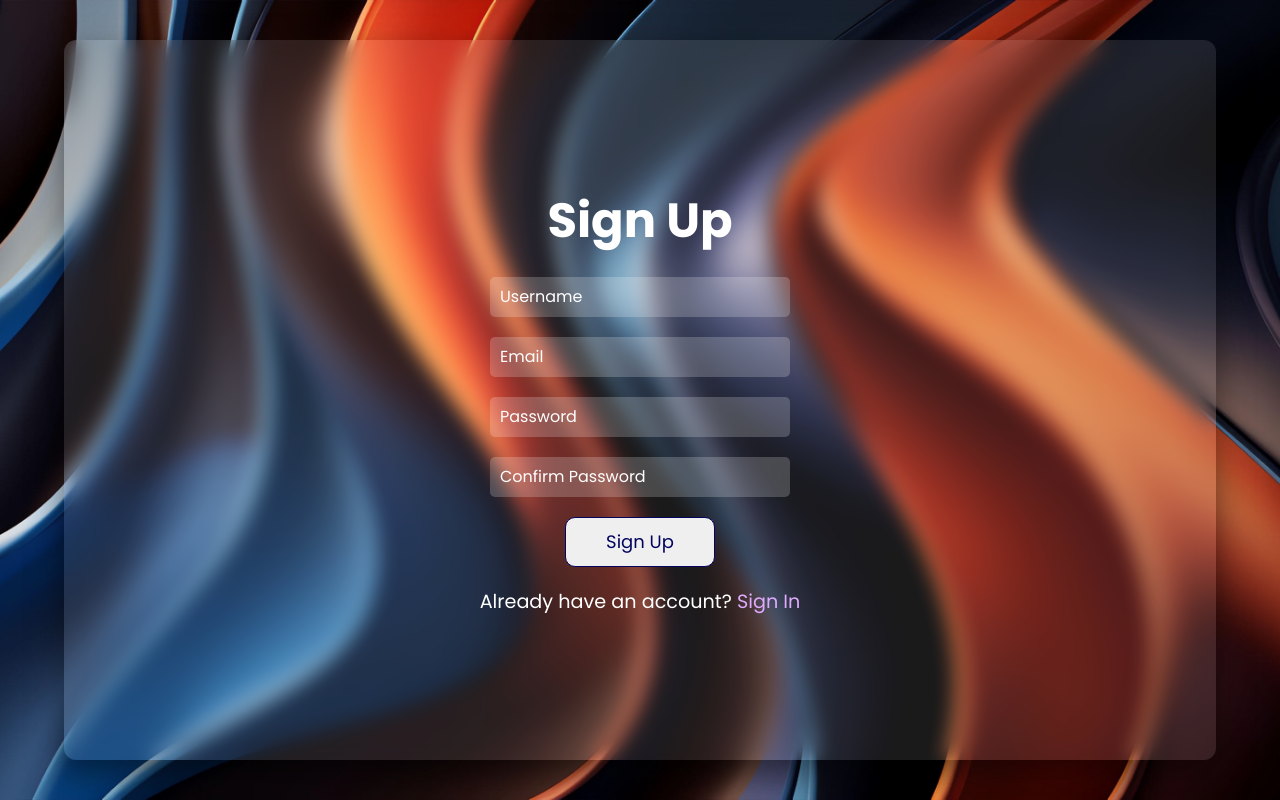
After one commit to Shreyas-Girisha-2001/ByteBuddies, a PHP site: page /signup.html in a window 1280 px wide. The commit adds this page. Run offline with PHP 8.4, Linux system fonts and the light colour scheme.

Commit message:
Sign Up V1

```diff
--- /dev/null
+++ b/signup.html
@@ -0,0 +1,26 @@
+<!DOCTYPE html>
+<html lang="en">
+<head>
+    <meta charset="UTF-8">
+    <meta name="viewport" content="width=device-width, initial-scale=1.0">
+    <title>Sign Up - ByteBuddies</title>
+    <link rel="stylesheet" href="https://cdnjs.cloudflare.com/ajax/libs/font-awesome/5.15.3/css/all.min.css">
+    <link rel="stylesheet" href="style.css">
+</head>
+<body>
+    <div class="container">
+        <div class="content">
+            <h1>Sign Up</h1>
+            <form method="post" action="PHP_files/signup.php">
+                <input type="text" id="username" name="username" placeholder="Username" required>
+                <input type="email" id="email" name="email" placeholder="Email" required>
+                <input type="password" id="password" name="password" placeholder="Password" required>
+                <input type="password" id="cpassword" name="cpassword" placeholder="Confirm Password" required>
+                <button type="submit"><span>Sign Up</span></button>
+            </form>
+            <p>Already have an account? <a href="login.html">Sign In</a></p>
+        </div>
+    </div>
+    <script src="script.js"></script>
+</body>
+</html>
--- a/style.css
+++ b/style.css
@@ -7,13 +7,6 @@
     font-family: 'Poppins', sans-serif;
 }
 
-/* Hide content by default */
-body {
-  display: none;
-}
-
-/* Show content for non-mobile devices */
-@media screen and (min-width: 767px) {
 body {
     display: flex;
     justify-content: center;
@@ -22,22 +15,6 @@ body {
     background-image: url('background1.JPG');
     background-size: cover;
     background-position: center;
-  }
-
-  .message {
-    text-align: center;
-    padding: 20px;
-  }
-
-  .message h1 {
-    font-size: 2rem;
-    color: #333;
-    margin-bottom: 10px;
-  }
-
-  .message p {
-    font-size: 1.2rem;
-    color: #666;
 }
 
 .container {
@@ -57,6 +34,7 @@ body {
     backdrop-filter: blur(10px);
 }
 
+/* Navigation styles */
 nav ul {
     display: flex;
     list-style: none;
@@ -84,20 +62,37 @@ body {
     display: none;
 }
 
+/* Content styles */
 .content {
     text-align: center;
 }
 
 h1 {
-    font-size: 4rem;
+    font-size: 3rem;
     color: #fff;
-    margin-bottom: 10px;
+    margin-bottom: 20px;
 }
 
-  p {
-    font-size: 1.5rem;
+form {
+    display: flex;
+    flex-direction: column;
+    align-items: center;
+}
+
+input {
+    width: 300px;
+    height: 40px;
+    margin-bottom: 20px;
+    padding: 10px;
+    border-radius: 5px;
+    border: none;
+    background-color: rgba(255, 255, 255, 0.2);
     color: #fff;
-    margin-bottom: 40px;
+    font-size: 16px;
+}
+
+input::placeholder {
+    color: #fff;
 }
 
 button {
@@ -108,7 +103,7 @@ body {
     border: 1px solid #03045e;
     position: relative;
     overflow: hidden;
-    margin: 0.5rem;
+    margin-bottom: 20px;
     transition: all 0.5s ease-in;
     z-index: 1;
 }
@@ -151,4 +146,13 @@ body {
     font-size: 18px;
     transition: all 0.3s ease-in;
 }
+
+p {
+    font-size: 1.2rem;
+    color: #fff;
 }
+
+p a {
+    color: #e0aaff;
+    text-decoration: none;
+}
```
Also changed, not shown: PHP_files/signup.php (added, +35 -0 lines), index.html (+6 -4 lines). Lines whose indentation alone changed are shown as unchanged.
